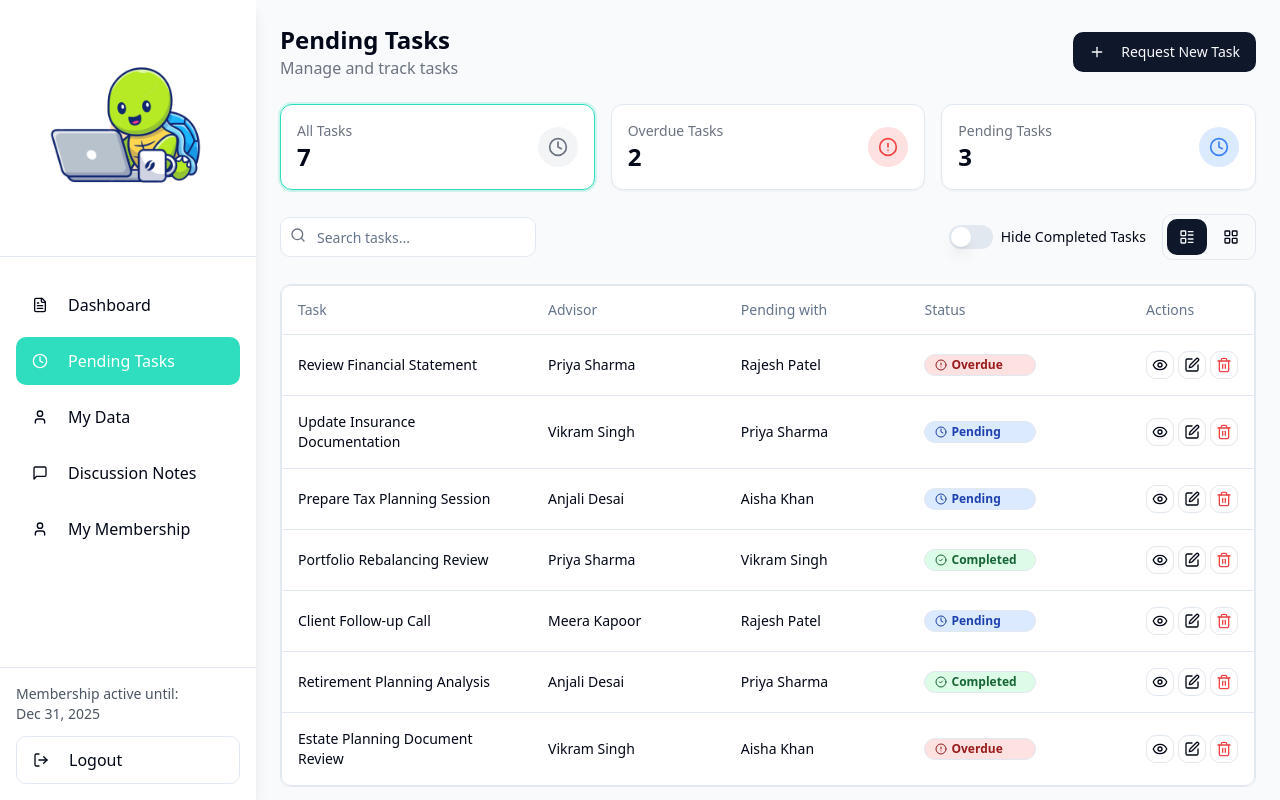
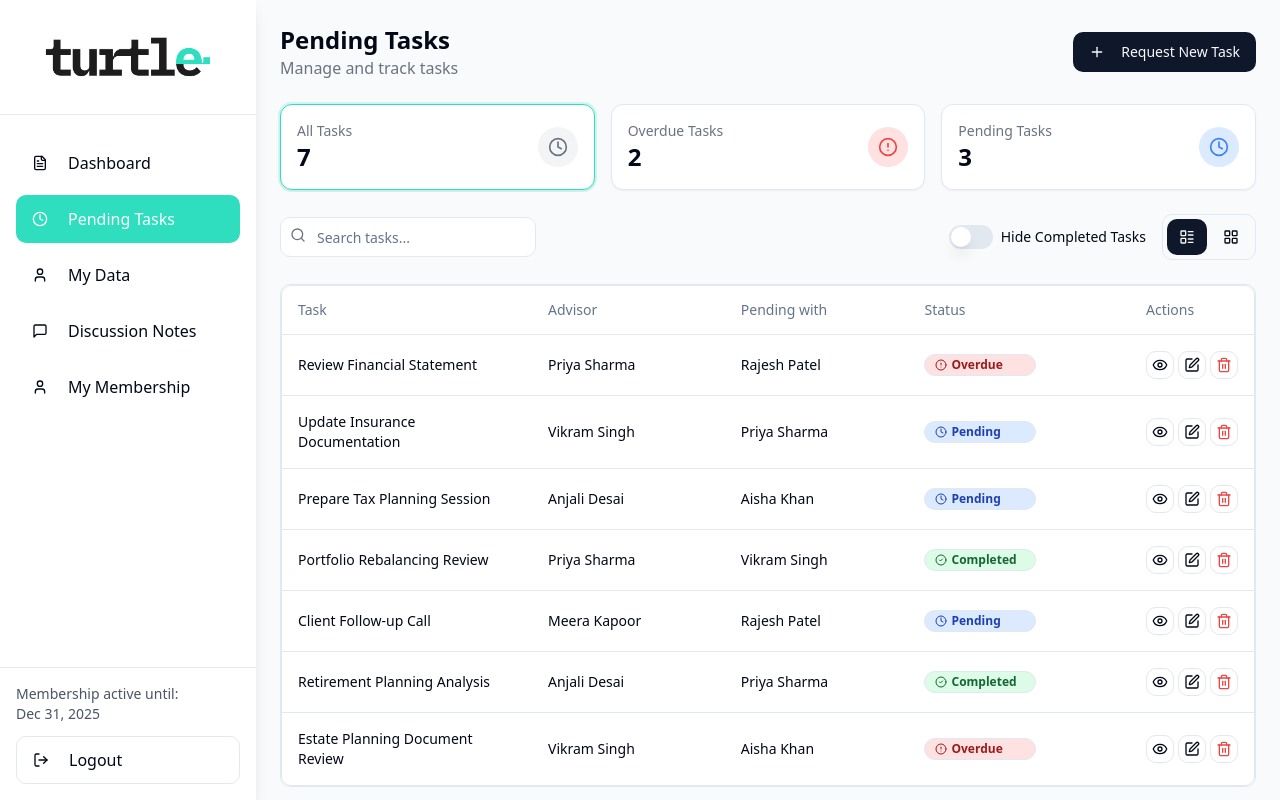
Before and after one commit to LifeHacker72/turtle-client-dashboard, a React (Vite) app: page /pending-items in a window 1280 px wide. Built offline with nearby package versions, Linux system fonts and the light colour scheme.

Commit message:
Fix: Update logo in dashboard
Replaced the logo in the top-left corner of the dashboard with the specified image.

```diff
--- a/src/components/DashboardLayout.tsx
+++ b/src/components/DashboardLayout.tsx
@@ -29,8 +29,8 @@ const DashboardLayout: React.FC = () => {
         {/* Logo */}
         <div className="p-6 border-b">
           <img
-            src="/lovable-uploads/92fd3275-10f8-45d0-a84e-3072d46b0893.png"
-            alt="Logo"
+            src="/lovable-uploads/a7a21041-659c-469e-a613-92e6fd6b6e7b.png"
+            alt="Turtle Logo"
             className="w-full h-auto"
           />
         </div>
```
Also changed, not shown: public/lovable-uploads/a7a21041-659c-469e-a613-92e6fd6b6e7b.png (added).
